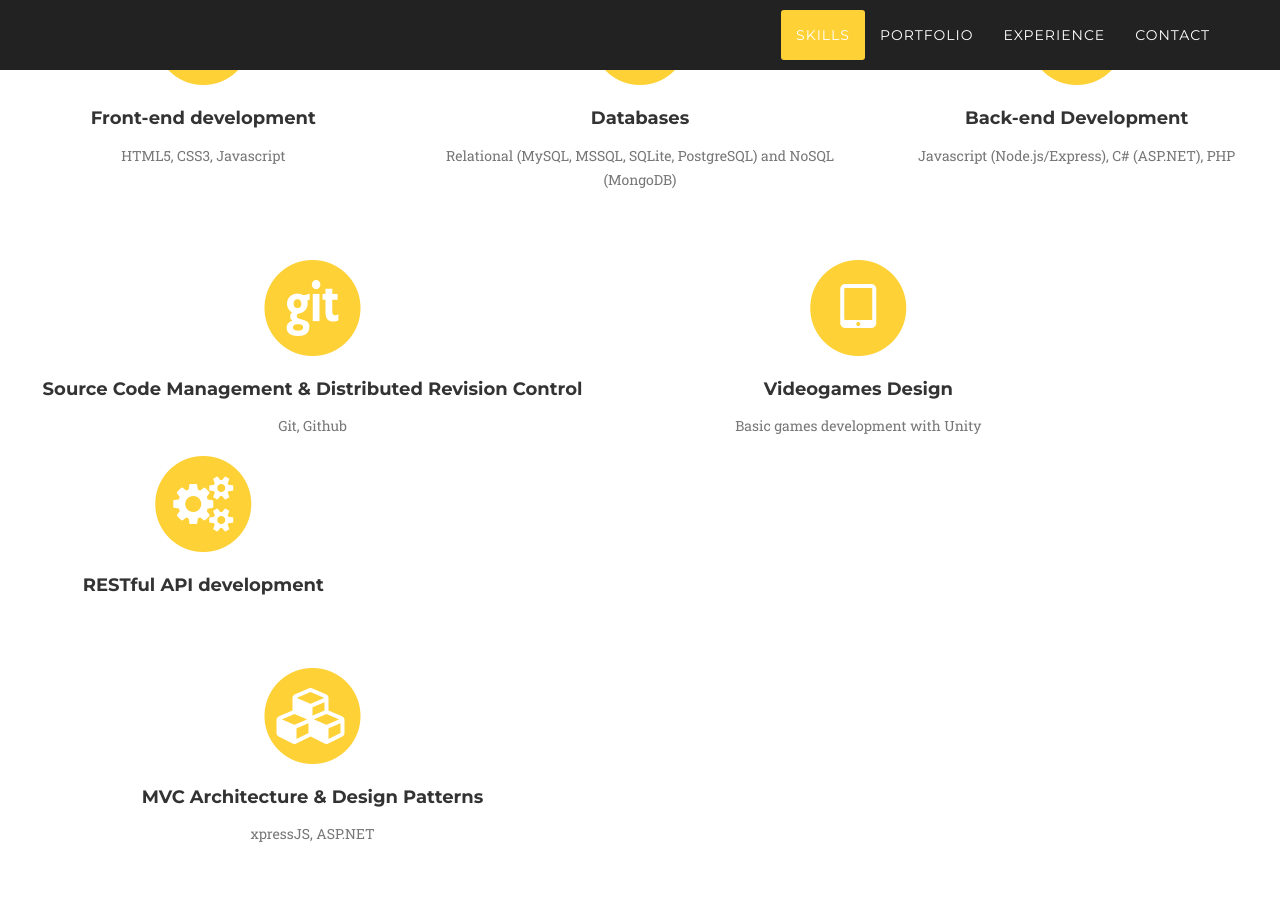
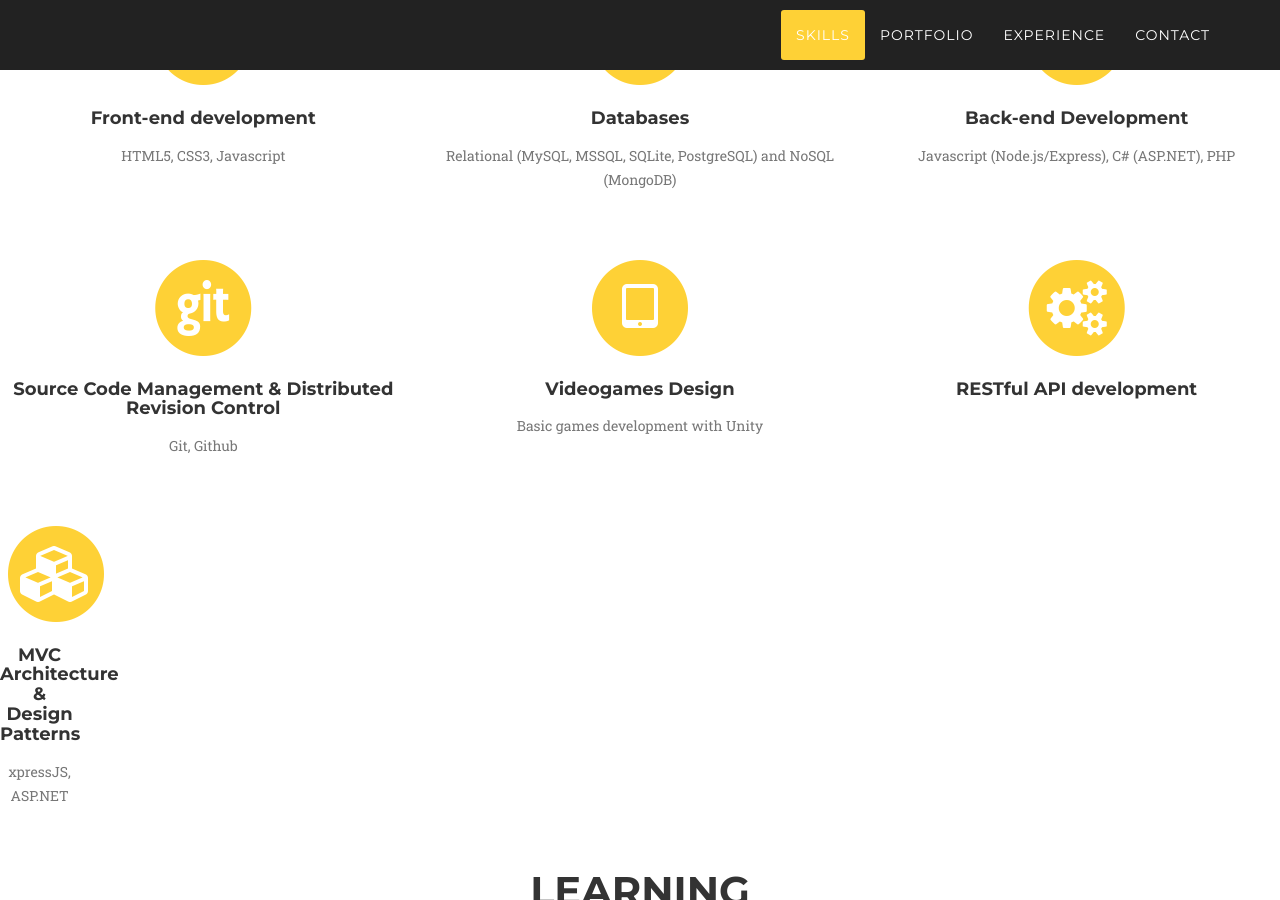
Before and after one commit to agmerino03/agmerino03.github.io, a Jekyll site: the page built from index.html, in a window 1280 px wide and 900 px high, scrolled down 1210 px. Built offline with Jekyll 4.4.1, drawn with Linux system fonts in a browser that asks for light colours; some web fonts are replaced.

Commit message:
Fixing errors

```diff
--- a/_includes/skills.html
+++ b/_includes/skills.html
@@ -34,7 +34,7 @@
             </div>
             <!--LINE 2-->
             <div class="row text-center  ">
-                <div class="col-md-6">
+                <div class="col-md-4">
                     <span class="fa-stack fa-4x">
                         <i class="fa fa-circle fa-stack-2x text-primary"></i>
                         <i class="fa fa-git fa-stack-1x fa-inverse"></i>
@@ -61,7 +61,7 @@
             </div>
             <!--LINE 3-->
             <div class="row text-center ">
-                <div class="col-md-6">
+                <div class="col-md-1">
                     <span class="fa-stack fa-4x">
                         <i class="fa fa-circle fa-stack-2x text-primary"></i>
                         <i class="fa fa-cubes fa-stack-1x fa-inverse"></i>
```
